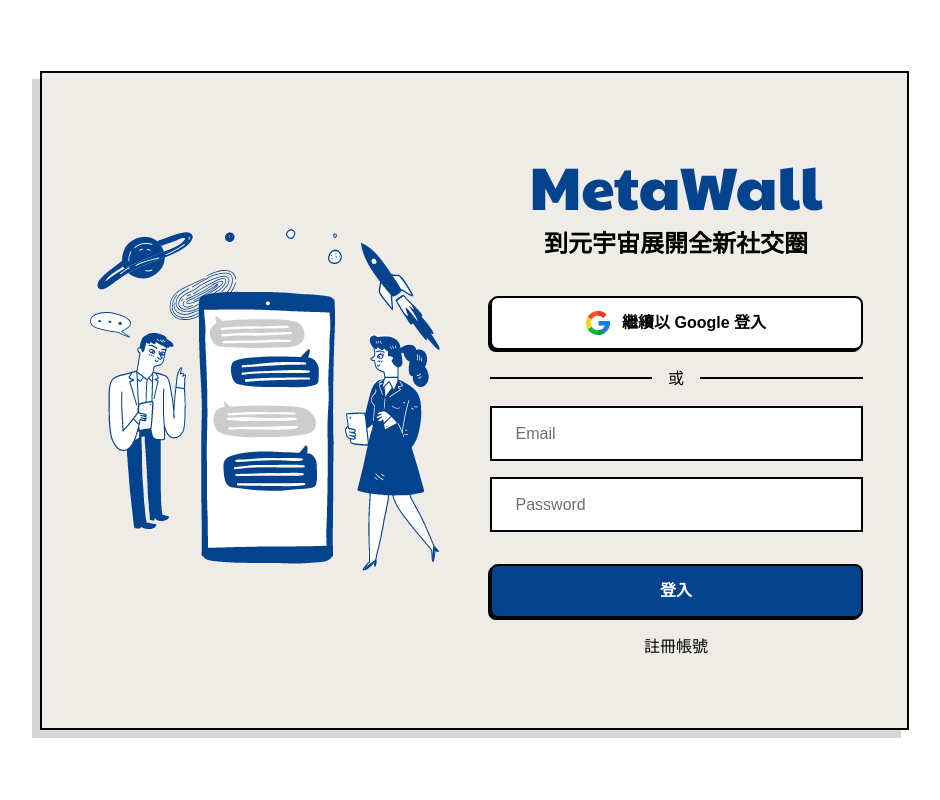
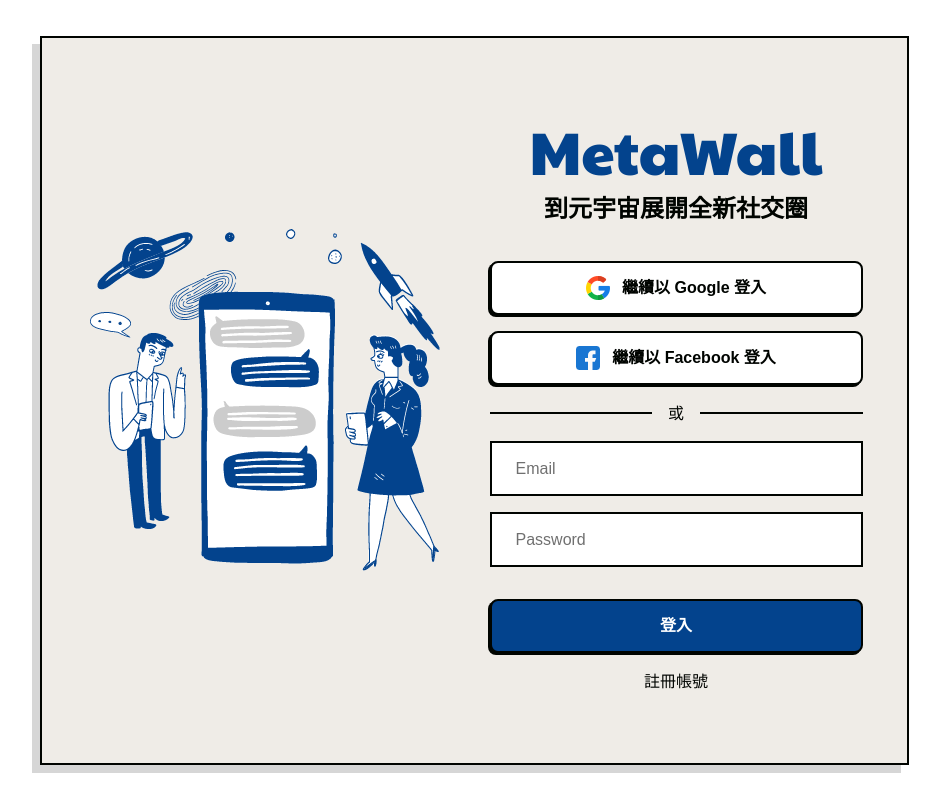
Before and after one commit to linche0859/metawall, a Vue app: page /login in a window 1280 px wide. Shown: the whole page, without its empty margins (166-1106 px from the left). Built offline with nearby package versions, Linux system fonts and the light colour scheme; a web font is replaced by a local one.

Commit message:
feat: facebook 登入功能

```diff
--- /dev/null
+++ b/src/components/buttons/FacebookAuthButton.vue
@@ -0,0 +1,24 @@
+<script setup>
+import { setCookieRedirectUrl } from '@/compatibles/method'
+import { useRoute } from 'vue-router'
+
+const route = useRoute()
+
+/**
+ * 使用 facebook 登入
+ */
+const signInWithFacebook = () => {
+  setCookieRedirectUrl(route.name)
+  window.location.replace(`${import.meta.env.VITE_API_URL}/auth/facebook`)
+}
+</script>
+
+<template>
+  <button
+    class="flex w-full items-center justify-center rounded-lg border-2 border-black-100 bg-white font-azeret font-bold leading-[50px] text-black-100 shadow-200"
+    @click="signInWithFacebook"
+  >
+    <img src="@/assets/images/login/facebook.png" alt="facebook" class="mr-3" />
+    繼續以 Facebook 登入
+  </button>
+</template>
--- a/src/pages/Login.vue
+++ b/src/pages/Login.vue
@@ -5,6 +5,7 @@
 import { authError } from '@/compatibles/data'
 import { clearUserInfo, setCookieToken } from '@/compatibles/method'
 import GoogleAuthButton from '@/components/buttons/GoogleAuthButton.vue'
+import FacebookAuthButton from '@/components/buttons/FacebookAuthButton.vue'
 
 const loading = ref(false)
 const email = ref('')
@@ -61,6 +62,7 @@
           到元宇宙展開全新社交圈
         </p>
         <GoogleAuthButton class="mb-4" />
+        <FacebookAuthButton class="mb-4" />
         <div class="mb-4 flex items-center text-black-100">
           <hr class="flex-grow border border-black-100" />
           <p class="flex-shrink-0 px-4">或</p>
--- a/src/pages/Register.vue
+++ b/src/pages/Register.vue
@@ -5,6 +5,7 @@
 import { authError } from '@/compatibles/data'
 import { clearUserInfo, setCookieToken } from '@/compatibles/method'
 import GoogleAuthButton from '@/components/buttons/GoogleAuthButton.vue'
+import FacebookAuthButton from '@/components/buttons/FacebookAuthButton.vue'
 
 const loading = ref(false)
 const name = ref('')
@@ -84,6 +85,7 @@
           註冊
         </p>
         <GoogleAuthButton class="mb-4" />
+        <FacebookAuthButton class="mb-4" />
         <div class="mb-4 flex items-center text-black-100">
           <hr class="flex-grow border border-black-100" />
           <p class="flex-shrink-0 px-4">或</p>
```
Also changed, not shown: src/assets/images/login/facebook.png (added).
